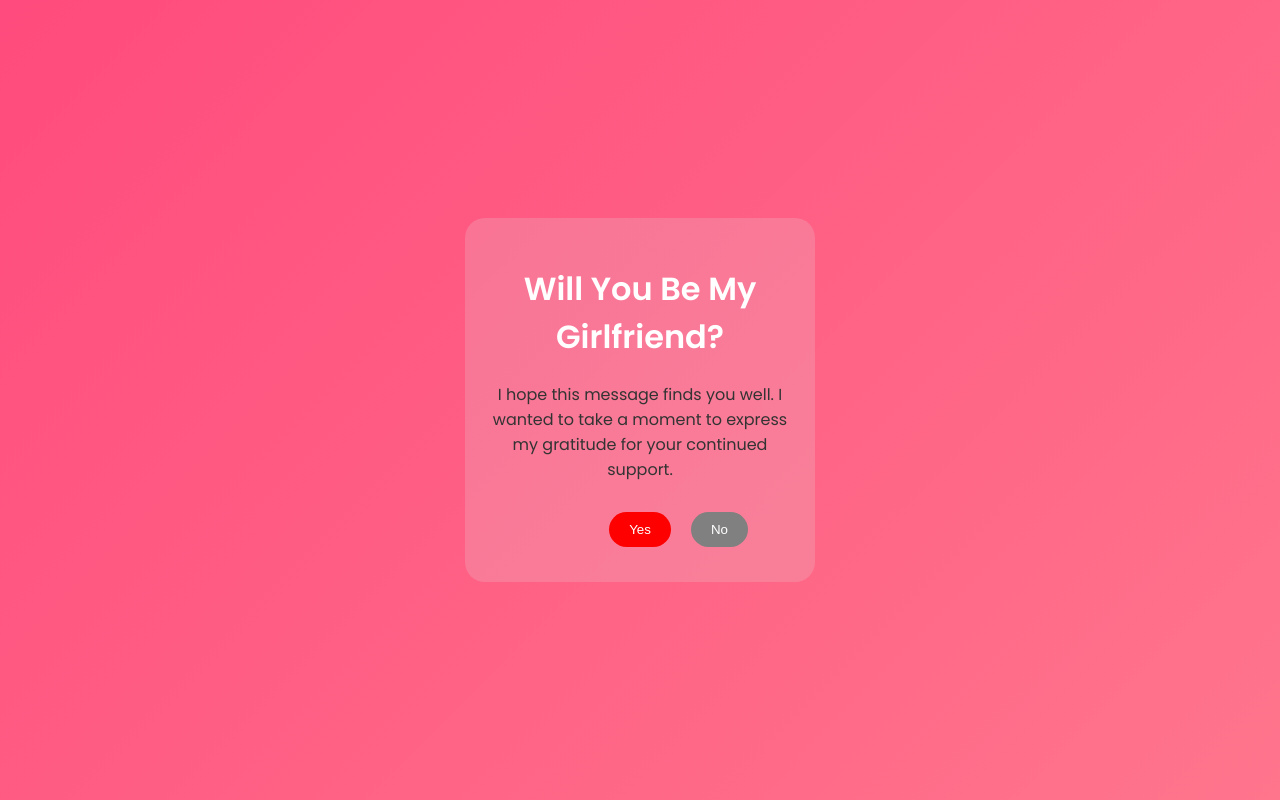
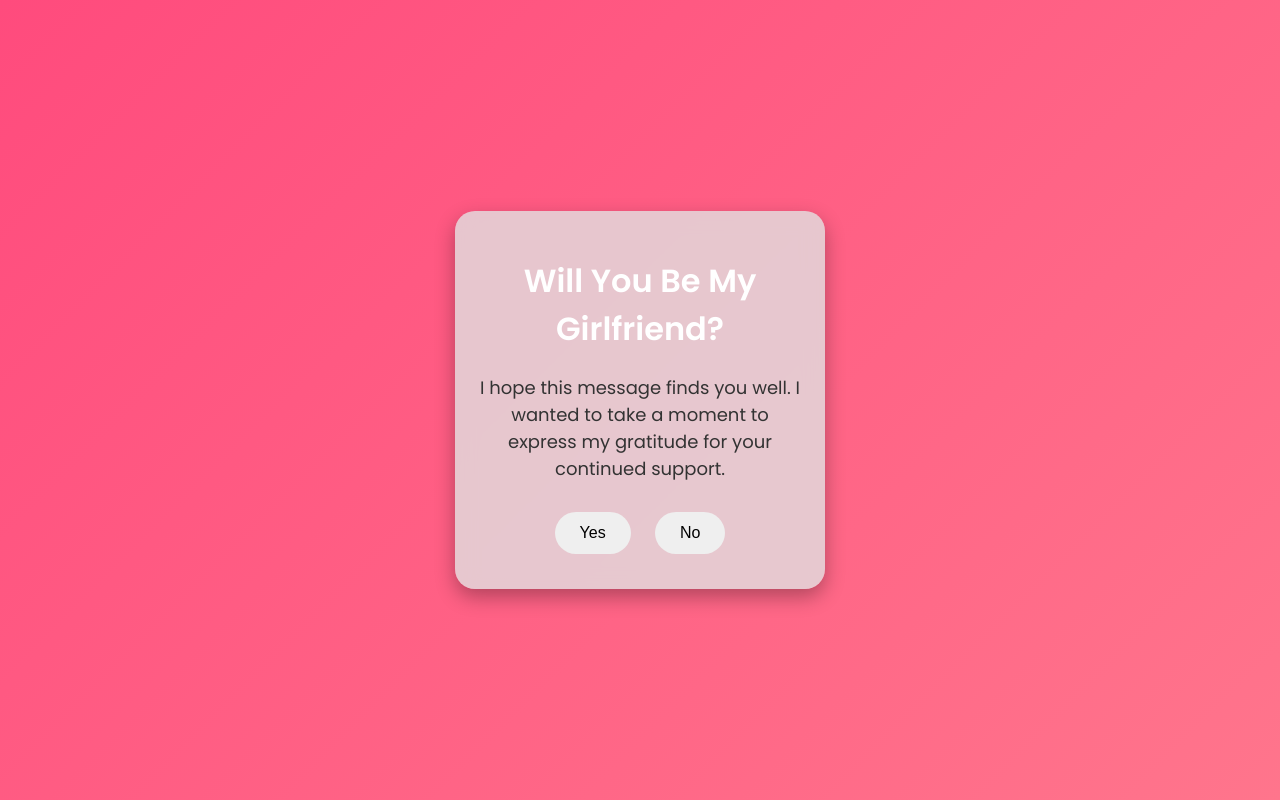
Before and after one commit to Jishanahmad143/purposal_card, a Flask app: page / in a window 1280 px wide. Run offline with Flask 3, Linux system fonts and the light colour scheme.

Commit message:
Update style.css

```diff
--- a/static/style.css
+++ b/static/style.css
@@ -10,40 +10,54 @@ body {
 
 .card {
     padding: 25px;
-    background: rgba(225,225,225,0.2);
+    background: rgba(225,225,225,0.8);
+    backdrop-filter: blur(10px);
     border-radius: 20px;
     color: white;
     text-align: center;
-    width: 300px;
+    width: 320px;
     position: relative;
+    box-shadow: 0 8px 20px rgba(0, 0, 0, 0.3);
 }
 
 .card h2 {
-    color: #d6336c;
+    font-family: 'Dancing Script', cursive;
+    font-size: 28px;
+    color: #fff;
+    margin-bottom: 15px;
 }
 
 .card p {
+    font-family: 'Poppins', sans-serif;
     margin: 20px 0;
-    font-size: 16px;
+    font-size: 18px;
     color: #333;
+    line-height: 1.5;
 }
 
 
 button {
-    padding: 10px 20px;
+    padding: 12px 25px;
     border: none;
-    border-radius: 20px;
+    border-radius: 25px;
     margin: 10px;
     cursor: pointer;
+    font-size: 16px;
+    transition: all 0.3s ease;
 }
 
 .yes {
-    background-color: red;
+    background: linear-gradient(135deg, #ff4b7d, #ff758c;
     color: white;
+    box-shadow: 0 4px 10px rgba(255, 75, 125,0.5);
 }
 
 .no {
-    background-color: gray;
+    background: linear-gradient(135deg, #6c757d, #999);
     color: white;
     position: absolute;
 }
+
+button:hover{
+    transform: scale(1.1);
+    opacity: 0.9;
```
